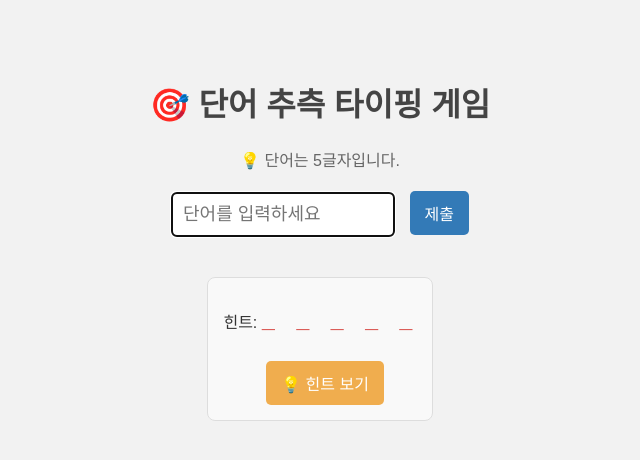
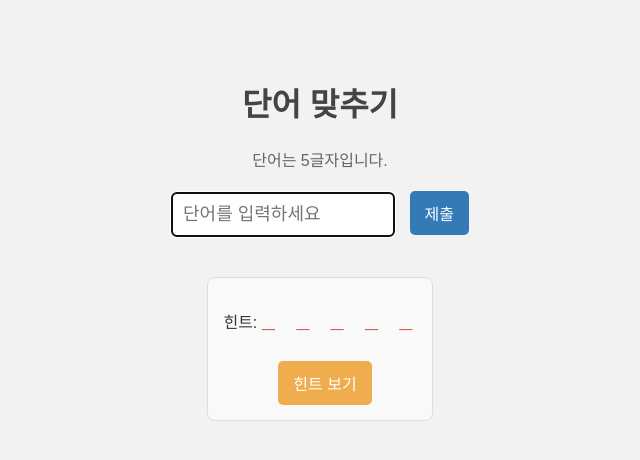
Before and after one commit to sans-07/word_game, a Flask app: page / in a window 1280 px wide. Shown: the top 460 px of the page, without its empty margins (320-960 px from the left). Run offline with Flask 3, Linux system fonts and the light colour scheme.

Commit message:
app.py os 추가 및 주석 수정

```diff
--- a/app.py
+++ b/app.py
@@ -1,126 +1,116 @@
-# 필요한 라이브러리와 모듈을 가져옵니다.
+# 라이브러리와 모듈
+import os
+import random
 from flask import Flask, render_template, request, session, redirect, url_for
-import random
 from word_list import WORD_LIST
 
-# Flask 애플리케이션을 생성합니다.
+# Flask 애플리케이션을 생성
 app = Flask(__name__)
-# 세션 데이터를 암호화하기 위한 시크릿 키를 설정합니다.
-app.secret_key = 'supersecretkey'
+# 세션 데이터를 암호화하기 위한 시크릿 키를 설정
+# 환경 변수에서 SECRET_KEY를 가져오고, 없으면 개발용 기본값을 사용
+app.secret_key = os.environ.get('SECRET_KEY', 'a-super-secret-key-for-development')
 
-# 메인 페이지 라우트입니다. GET과 POST 요청을 모두 처리합니다.
+def start_new_game():
+    """새 게임을 위한 세션 변수를 초기화"""
+    session['target_word'] = random.choice(WORD_LIST)
+    session['revealed_indices'] = []
+
+# 메인 페이지 라우트 GET과 POST 요청을 모두 처리
 @app.route("/", methods=["GET", "POST"])
 def index():
-    # 세션에 정답 단어가 없으면, 새로운 단어를 선택하고 힌트 상태를 초기화합니다.
+    # 세션에 게임 상태가 없으면 새 게임을 시작
     if 'target_word' not in session:
-        session['target_word'] = random.choice(WORD_LIST)
-        session['revealed_indices'] = []
+        start_new_game()
 
-    # 템플릿에 전달할 변수들을 초기화합니다.
     message = ""
+    feedback = []
     guess = ""
-    feedback = []
-    hint_display = ""
 
     # 사용자가 단어를 제출했을 때 (POST 요청)
     if request.method == "POST":
-        # 폼에서 제출된 단어를 가져와 소문자로 변환합니다.
         guess = request.form.get("word", "").lower()
         target_word = session['target_word']
 
-        # 제출된 단어의 길이가 정답 단어와 다를 경우 메시지를 설정합니다.
         if len(guess) != len(target_word):
-            message = f"⚠️ {len(target_word)}글자 단어를 입력해야 합니다."
-        # 정답을 맞췄을 경우
+            message = f"{len(target_word)}글자 단어를 입력해야 합니다."
         elif guess == target_word:
-            message = "🎉 정답입니다!"
+            message = "정답입니다!"
             feedback = get_feedback_classes(guess, target_word)
-            # 세션에서 정답 단어와 힌트 정보를 제거하여 게임을 리셋합니다.
-            session.pop('target_word', None)
-            session.pop('revealed_indices', None)
-        # 오답일 경우
+            start_new_game() # 정답을 맞추면 새 게임 시작
         else:
-            message = "🤔 다시 시도해보세요."
+            message = "다시 시도해보세요."
             feedback = get_feedback_classes(guess, target_word)
 
-    # 현재 게임 상태에 대한 정보를 설정합니다.
-    word_length_hint = 0
-    if 'target_word' in session:
-        target = session['target_word']
-        revealed = session.get('revealed_indices', [])
-        word_length_hint = len(target)
-        # 힌트로 공개된 글자를 보여주고, 나머지는 밑줄로 표시합니다.
-        hint_display = " ".join([target[i] if i in revealed else "_" for i in range(len(target))])
+    # 힌트 표시를 위한 문자열을 생성
+    target = session['target_word']
+    revealed = session.get('revealed_indices', [])
+    hint_display = " ".join([target[i] if i in revealed else "_" for i in range(len(target))])
 
-    # index.html 템플릿을 렌더링하고, 필요한 데이터들을 전달합니다.
-    return render_template("index.html", message=message, guess=guess, feedback=feedback, word_length=word_length_hint, hint_display=hint_display)
+    # index.html 템플릿을 렌더링하고, 필요한 데이터들을 전달
+    return render_template(
+        "index.html",
+        message=message,
+        guess=guess,
+        feedback=feedback,
+        word_length=len(target),
+        hint_display=hint_display
+    )
 
-# 힌트 제공 라우트입니다.
+# 힌트 제공 라우트
 @app.route("/hint")
 def hint():
-    # 정답 단어가 세션에 있을 경우에만 힌트를 제공합니다.
     if 'target_word' in session:
         target = session['target_word']
         revealed = session.get('revealed_indices', [])
 
-        # 아직 공개되지 않은 글자들의 인덱스를 찾습니다.
         unrevealed_indices = [i for i in range(len(target)) if i not in revealed]
 
-        # 공개할 글자가 남아있다면, 랜덤으로 하나를 선택하여 공개합니다.
         if unrevealed_indices:
             hint_index = random.choice(unrevealed_indices)
             session.setdefault('revealed_indices', []).append(hint_index)
-            session.modified = True  # 세션이 변경되었음을 명시적으로 알립니다.
+            session.modified = True
 
-    # 메인 페이지로 리디렉션합니다.
     return redirect(url_for('index'))
 
-# 게임 리셋 라우트입니다.
+# 게임 리셋 라우트
 @app.route("/reset")
 def reset():
-    # 세션에서 정답 단어와 힌트 정보를 제거합니다.
-    session.pop('target_word', None)
-    session.pop('revealed_indices', None)
-    # 메인 페이지로 리디렉션하여 새 게임을 시작합니다.
+    """세션을 초기화하여 새 게임을 시작"""
+    start_new_game()
     return redirect(url_for('index'))
 
-# 제출된 단어와 정답을 비교하여 피드백 클래스를 생성하는 함수입니다.
+# 제출된 단어와 정답을 비교하여 피드백 클래스를 생성하는 함수
 def get_feedback_classes(guess, answer):
     """
-    Guess와 Answer를 비교하여 Wordle과 유사한 피드백 클래스를 생성합니다.
+    Guess와 Answer를 비교하여 Wordle과 유사한 피드백 클래스를 생성
     - correct: 글자와 위치가 모두 정답
     - present: 글자는 정답에 있으나 위치가 다름
     - absent: 글자가 정답에 없음
     """
     guess_len = len(guess)
     answer_len = len(answer)
-    # 모든 글자를 기본적으로 'absent' (없음) 상태로 초기화합니다.
     feedback = [('absent', guess[i]) for i in range(guess_len)]
 
-    # 정답 단어에 포함된 각 글자의 개수를 셉니다.
     answer_letter_counts = {}
     for letter in answer:
         answer_letter_counts[letter] = answer_letter_counts.get(letter, 0) + 1
 
-    # 1. 'correct' (정확한 위치) 상태를 먼저 확인합니다.
+    # 1. 'correct' (정확한 위치) 상태를 먼저 확인
     for i in range(min(guess_len, answer_len)):
         if guess[i] == answer[i]:
             feedback[i] = ('correct', guess[i])
-            # 'correct'로 확인된 글자는 개수에서 제외합니다.
             answer_letter_counts[guess[i]] -= 1
 
-    # 2. 'present' (다른 위치에 존재) 상태를 확인합니다.
+    # 2. 'present' (다른 위치에 존재) 상태를 확인
     for i in range(guess_len):
-        # 이미 'correct'로 판정된 글자는 건너뜁니다.
         if feedback[i][0] != 'correct':
             char = guess[i]
-            # 해당 글자가 정답에 남아있는 경우 'present'로 설정합니다.
             if char in answer_letter_counts and answer_letter_counts[char] > 0:
                 feedback[i] = ('present', char)
                 answer_letter_counts[char] -= 1
 
     return feedback
 
-# 이 스크립트가 직접 실행될 때 Flask 개발 서버를 시작합니다.
+# 이 스크립트가 직접 실행될 때 Flask 개발 서버를 시작
 if __name__ == "__main__":
     app.run(debug=True)
--- a/templates/index.html
+++ b/templates/index.html
@@ -6,10 +6,10 @@
     <link rel="stylesheet" href="{{ url_for('static', filename='style.css') }}">
 </head>
 <body>
-    <h1>🎯 단어 추측 타이핑 게임</h1>
+    <h1>단어 맞추기</h1>
 
     {% if word_length > 0 %}
-        <p class="word-length-hint">💡 단어는 {{ word_length }}글자입니다.</p>
+        <p class="word-length-hint">단어는 {{ word_length }}글자입니다.</p>
     {% endif %}
 
     <form method="post">
@@ -20,7 +20,7 @@
     {% if hint_display %}
     <div class="hint-container">
         <p>힌트: <span class="hint-word">{{ hint_display }}</span></p>
-        <a href="{{ url_for('hint') }}"><button class="hint-button">💡 힌트 보기</button></a>
+        <a href="{{ url_for('hint') }}"><button class="hint-button">힌트 보기</button></a>
     </div>
     {% endif %}
 
```
Also changed, not shown: data/scores.db (deleted), static/script.js (deleted).
